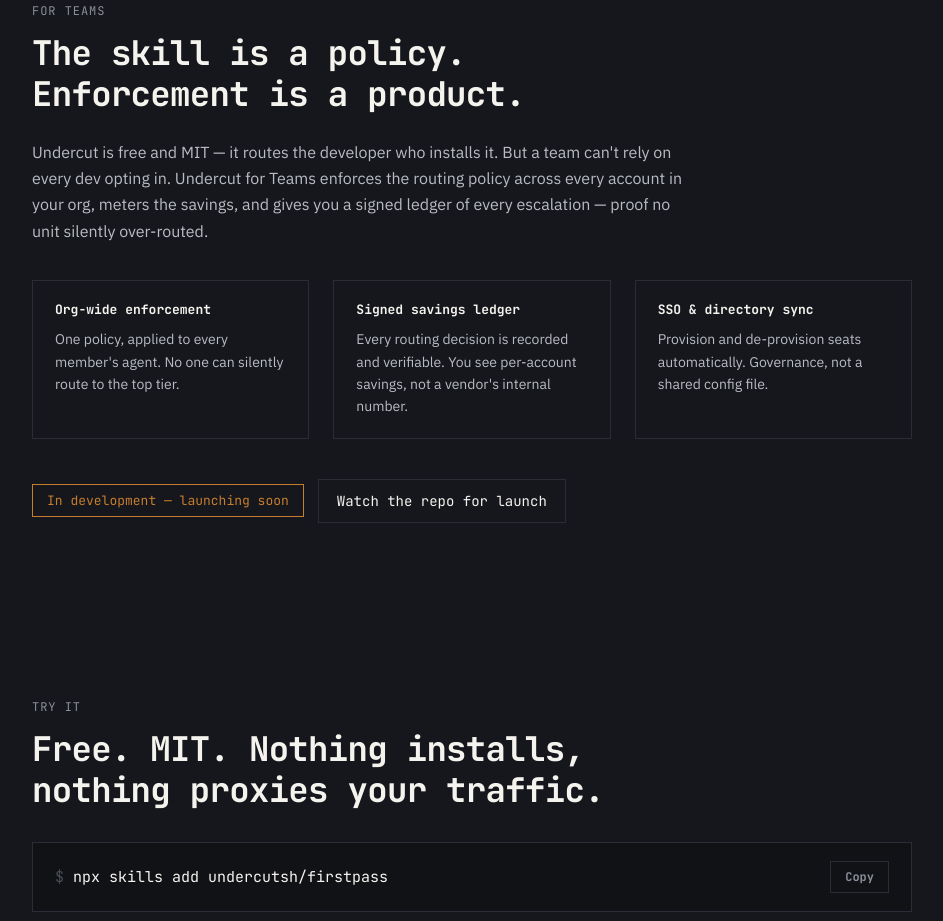
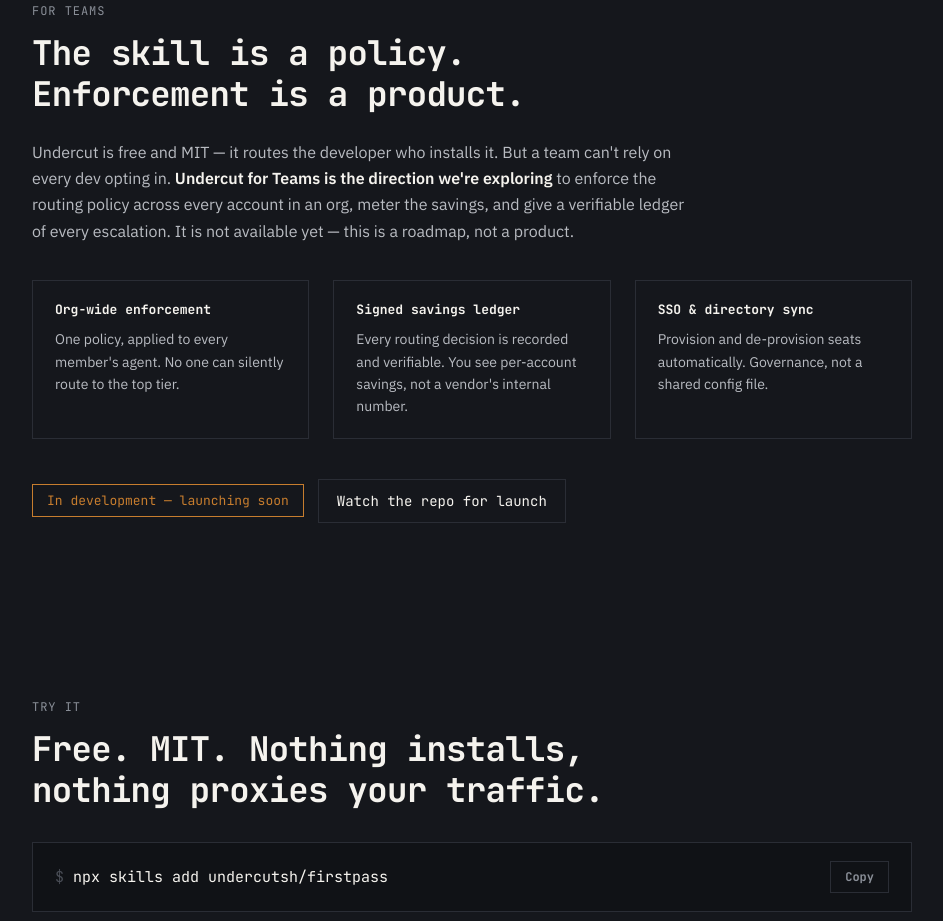
Before and after one commit to justinwinter/tiered-dispatch, a plain HTML site: page site/index.html in a window 1280 px wide. Shown: the part 6119-7040 px from the top of the page, without its empty margins (168-1111 px from the left). Drawn offline with nearby package versions, Linux system fonts and the light colour scheme.

Commit message:
docs: point README at docs/ (business/roadmap/pricing) + honest 'For teams' framing
- README now links docs/README.md prominently so any agent thread grepping
  the repo finds the business model, roadmap, PRD, and marketing material
  (the other session's grep missed them because nothing pointed to docs/)
- site 'For teams' section reframed as a roadmap/direction, not a shipped
  product — matches business-model.md guardrail (placeholder must not
  over-claim)

```diff
--- a/site/index.html
+++ b/site/index.html
@@ -342,7 +342,7 @@
   <div style="max-width: 880px; margin: 0 auto">
     <p style="font-family: 'JetBrains Mono', monospace; font-size: 12px; text-transform: uppercase; letter-spacing: 0.08em; color: #8A8F98; margin: 0 0 14px">For teams</p>
     <h2 style="font-family: 'JetBrains Mono', monospace; font-weight: 700; font-size: 34px; letter-spacing: -0.02em; line-height: 1.2; margin: 0 0 24px; text-wrap: balance">The skill is a policy. Enforcement is a product.</h2>
-    <p style="font-size: 16px; line-height: 1.65; color: #b9bcc2; margin: 0 0 36px; max-width: 68ch">Undercut is free and MIT — it routes the developer who installs it. But a team can't rely on every dev opting in. Undercut for Teams enforces the routing policy across every account in your org, meters the savings, and gives you a signed ledger of every escalation — proof no unit silently over-routed.</p>
+    <p style="font-size: 16px; line-height: 1.65; color: #b9bcc2; margin: 0 0 36px; max-width: 68ch">Undercut is free and MIT — it routes the developer who installs it. But a team can't rely on every dev opting in. <strong style="color: #F5F3EE">Undercut for Teams is the direction we're exploring</strong> to enforce the routing policy across every account in an org, meter the savings, and give a verifiable ledger of every escalation. It is not available yet — this is a roadmap, not a product.</p>
     <div style="display: grid; grid-template-columns: repeat(auto-fit, minmax(min(240px, 100%), 1fr)); gap: 24px; margin: 0 0 40px">
       <div style="border: 1px solid #2A2D35; padding: 20px 22px">
         <h3 style="font-family: 'JetBrains Mono', monospace; font-size: 13px; font-weight: 700; margin: 0 0 10px; color: #F5F3EE">Org-wide enforcement</h3>
```
Also changed, not shown: README.md.
